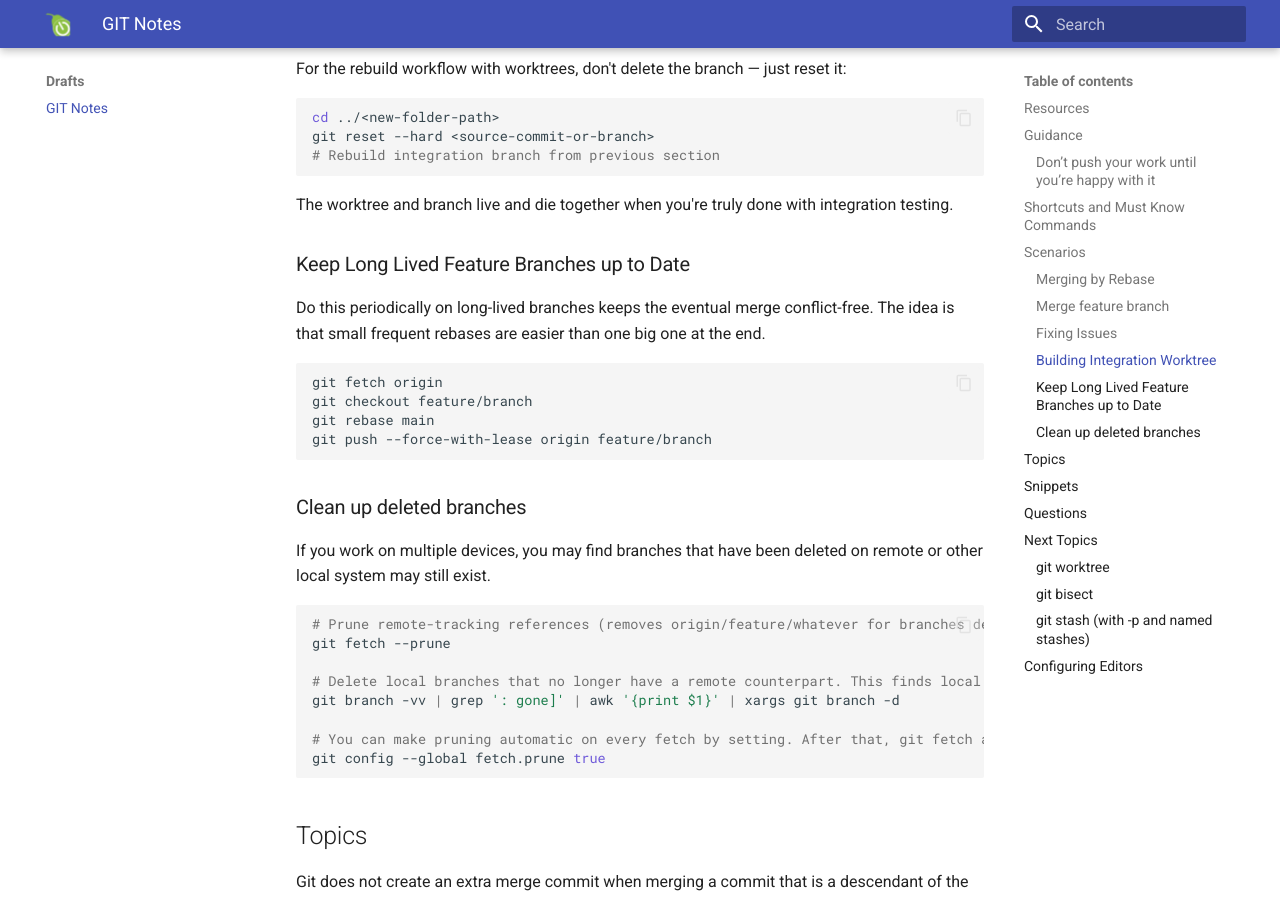
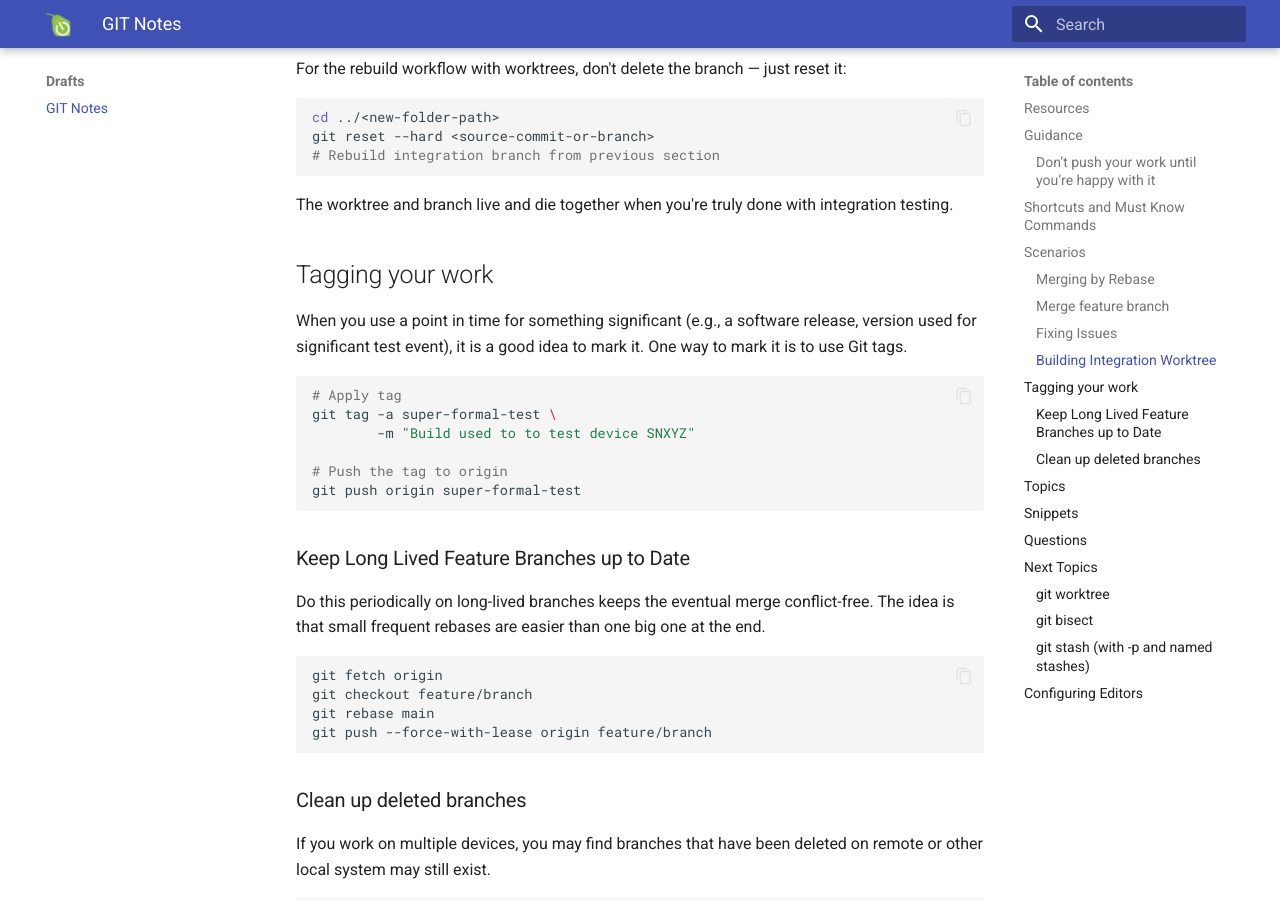
Before and after one commit to paretech/docs, an MkDocs documentation site: the page built from docs/drafts/git.md, in a window 1280 px wide and 900 px high, scrolled down 5535 px. Built offline with MkDocs 1.6.1 and Material for MkDocs 9.7.7, drawn with Linux system fonts in a browser that asks for light colours.

Commit message:
Add tagging

````diff
--- a/docs/drafts/git.md
+++ b/docs/drafts/git.md
@@ -230,6 +230,19 @@ git reset --hard <source-commit-or-branch>
 
 The worktree and branch live and die together when you're truly done with integration testing.
 
+## Tagging your work
+
+When you use a point in time for something significant (e.g., a software release, version used for significant test event), it is a good idea to mark it. One way to mark it is to use Git tags.
+
+```bash
+# Apply tag
+git tag -a super-formal-test \
+        -m "Build used to to test device SNXYZ"
+
+# Push the tag to origin
+git push origin super-formal-test
+```
+
 ### Keep Long Lived Feature Branches up to Date
 
 Do this periodically on long-lived branches keeps the eventual merge conflict-free. The idea is that small frequent rebases are easier than one big one at the end.
````
